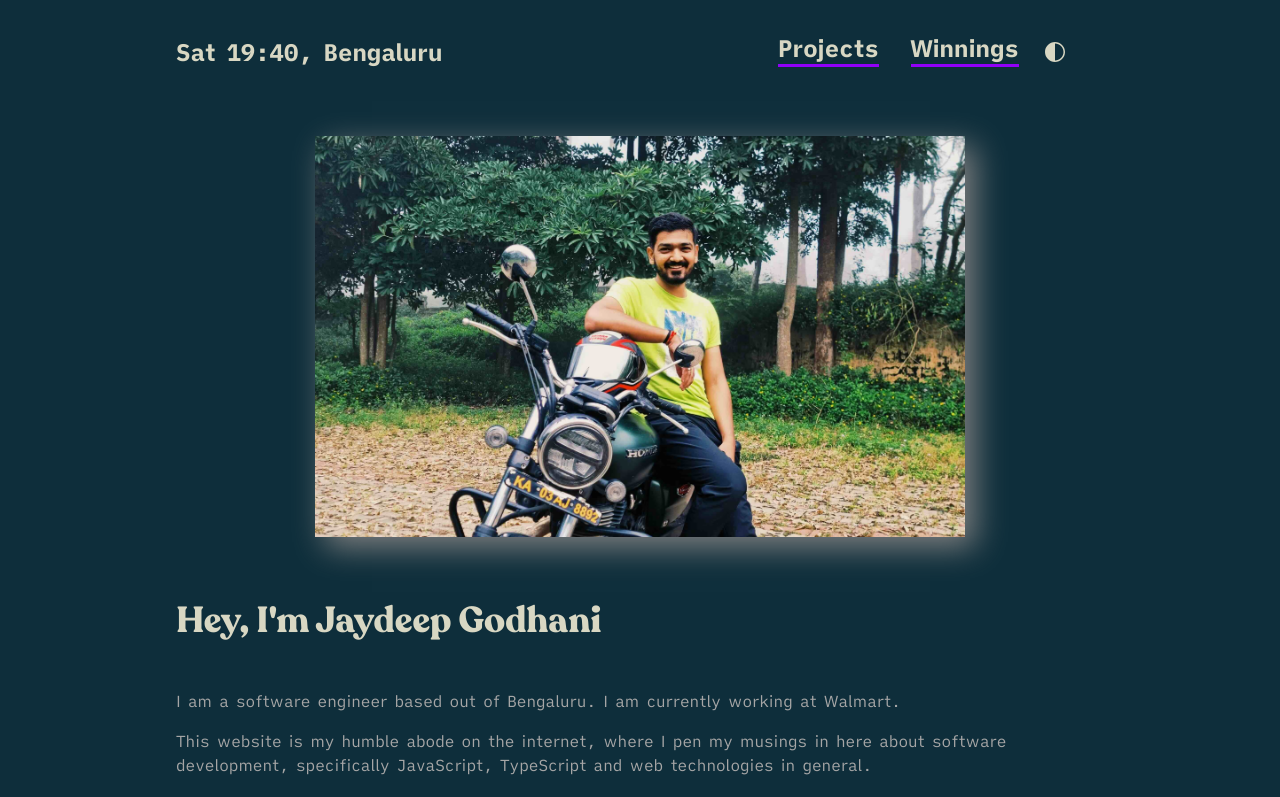
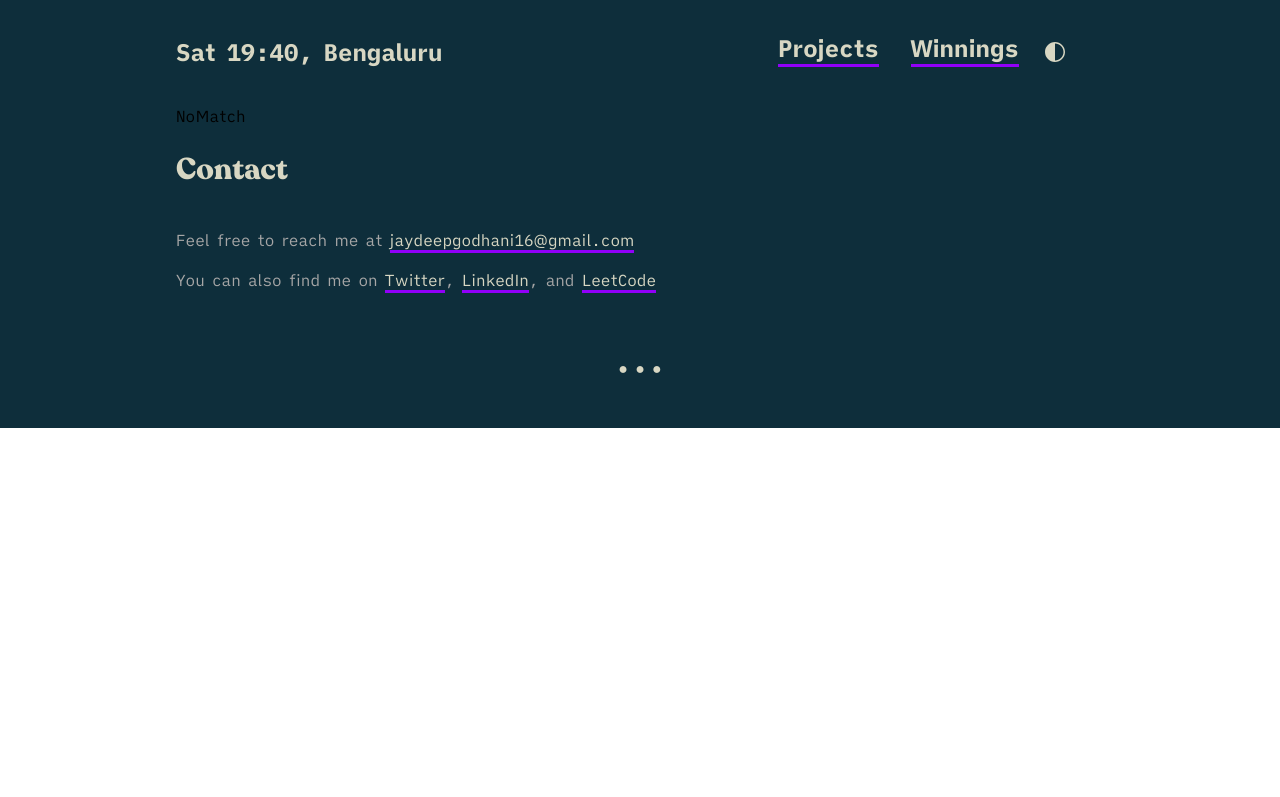
Before and after one commit to jaydeepgodhani/portfolio-react, a React (Vite) app: page / in a window 1280 px wide. Shown: the top 797 px of the page. Built offline with nearby package versions, Linux system fonts and the light colour scheme.

Commit message:
home page link changed

```diff
--- a/src/App.jsx
+++ b/src/App.jsx
@@ -12,7 +12,7 @@ function App() {
       <div className="2xl:w-1/2 px-4 lg:w-3/4">
         <Navbar />
         <Routes>
-          <Route path="/" element={<Home />} />
+          <Route path="/porfolio-react" element={<Home />} />
           <Route path="/projects" element={<Projects />} />
           <Route path="/winnings" element={<Winnings />} />
           <Route path="*" element={<NoMatch />} />
--- a/src/Navbar.jsx
+++ b/src/Navbar.jsx
@@ -25,7 +25,7 @@ const Navbar = () => {
     <nav className="py-8">
       <ul className="w-full flex flex-col font-bold text-2xl items-center lg:flex-row">
         <li className="lg:w-[50%] xl:w-[60%] 2xl:w-[50%]">
-          <NavLink to="/" className="border-b-0">
+          <NavLink to="/portfolio-react" className="border-b-0">
             {time}
           </NavLink>
         </li>
--- a/src/index.css
+++ b/src/index.css
@@ -43,5 +43,5 @@
 } */
 
 body * {
-  @apply transition-all duration-500;
+  @apply transition-all duration-500 overscroll-none;
 }
```
